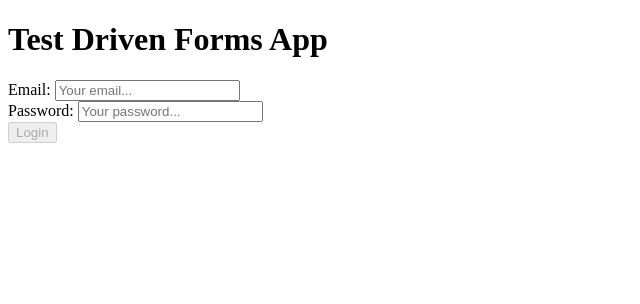
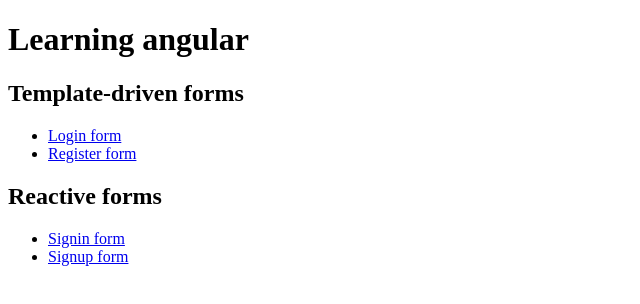
Before and after one commit to fcesc-code/fapac1, an Angular app: page / in a window 1280 px wide. Shown: the top 304 px of the page, without its empty margins (0-640 px from the left). Built offline with nearby package versions, Linux system fonts and the light colour scheme.

Commit message:
feature / add header component with nav element to navigate to the different components

```diff
--- a/src/app/app-routing.module.ts
+++ b/src/app/app-routing.module.ts
@@ -7,7 +7,7 @@ import { RegisterComponent } from './components/register/register.component';
 
 const routes: Routes = [
   {
-    path: '',
+    path: 'login',
     component: LoginComponent
   },
   {
--- a/src/app/app.component.html
+++ b/src/app/app.component.html
@@ -1 +1,3 @@
+<h1>Learning angular</h1>
+<app-header></app-header>
 <router-outlet></router-outlet>
--- a/src/app/app.module.ts
+++ b/src/app/app.module.ts
@@ -8,6 +8,7 @@ import { LoginComponent } from './components/login/login.component';
 import { SignupComponent } from './components/signup/signup.component';
 import { SigninComponent } from './components/signin/signin.component';
 import { RegisterComponent } from './components/register/register.component';
+import { HeaderComponent } from './components/header/header.component';
 
 @NgModule({
   declarations: [
@@ -15,7 +16,8 @@ import { RegisterComponent } from './components/register/register.component';
     LoginComponent,
     SignupComponent,
     SigninComponent,
-    RegisterComponent
+    RegisterComponent,
+    HeaderComponent
   ],
   imports: [
     BrowserModule,
--- /dev/null
+++ b/src/app/components/header/header.component.html
@@ -0,0 +1,12 @@
+<nav>
+  <h2>Template-driven forms</h2>
+  <ul class="nav">
+    <li class="nav"><a routerLink="/login">Login form</a></li>
+    <li class="nav"><a Register routerLink="/register">Register form</a></li>
+  </ul>
+  <h2>Reactive forms</h2>
+  <ul class="nav">
+    <li class="nav"><a Signin routerLink="/signin">Signin form</a></li>
+    <li class="nav"><a Signup routerLink="/signup">Signup form</a></li>
+  </ul>
+</nav>
--- /dev/null
+++ b/src/app/components/header/header.component.ts
@@ -0,0 +1,15 @@
+import { Component, OnInit } from '@angular/core';
+
+@Component({
+  selector: 'app-header',
+  templateUrl: './header.component.html',
+  styleUrls: ['./header.component.sass']
+})
+export class HeaderComponent implements OnInit {
+
+  constructor() { }
+
+  ngOnInit(): void {
+  }
+
+}
```
Also changed, not shown: src/app/components/header/header.component.sass (added), 1 other file (tests, documents, lock files or other folders).
